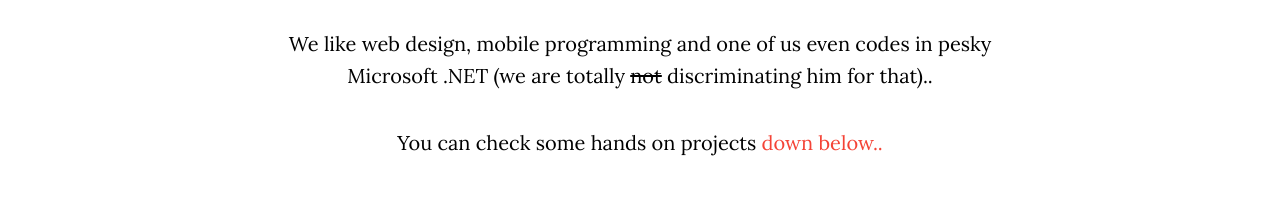
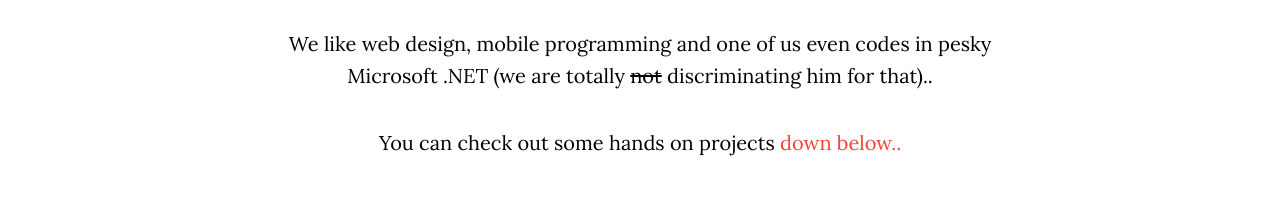
Before and after one commit to capJavert/do-you-even-code, a website: page index.html in a window 1280 px wide. Shown: the part 5720-5937 px from the top of the page. Drawn offline with Linux system fonts and the light colour scheme.

Commit message:
minor changes and README

```diff
--- a/index.html
+++ b/index.html
@@ -165,7 +165,7 @@
             <p></p>
             <p>We like web design, mobile programming and one of us even codes in pesky Microsoft .NET (we are totally <strike>not</strike> discriminating him for that)..</p>
             <p></p>
-            <p>You can check some hands on projects <a class="page-scroll" href="#project-gallery">down below..</a></p>
+            <p>You can check out some hands on projects <a class="page-scroll" href="#project-gallery">down below..</a></p>
         </div>
     </div>
 </section>
```
Also changed, not shown: README.md.
